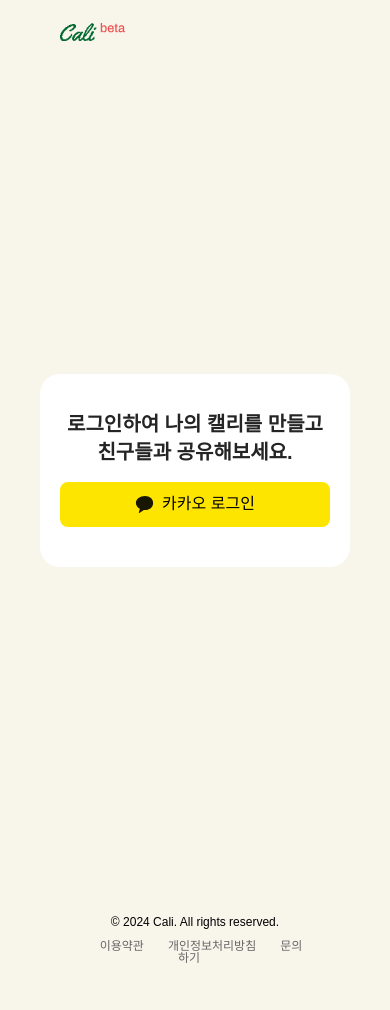
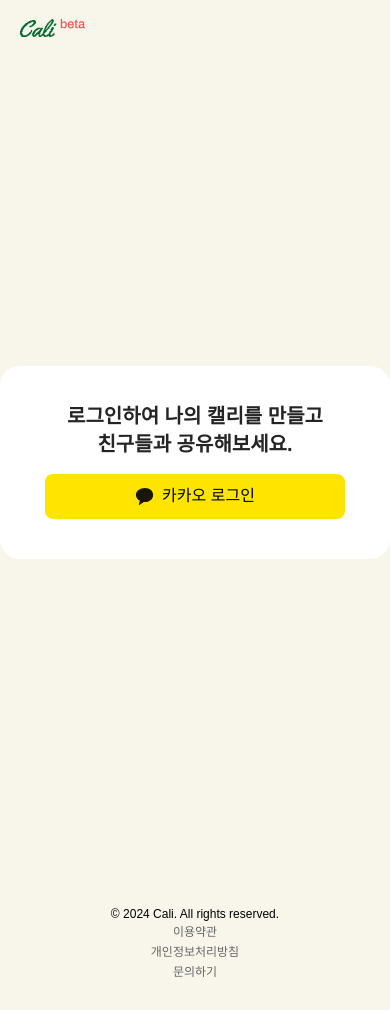
Before and after one commit to team-myadvent/cali-client, a Next.js app: page /login in a window 390 px wide. Built offline with nearby package versions, Linux system fonts and the light colour scheme; no server answers.

Commit message:
feat: implement responsive design adjustments in Layout component for mobile devices

```diff
--- a/src/components/Layout/Layout.tsx
+++ b/src/components/Layout/Layout.tsx
@@ -7,6 +7,8 @@ import LogoutIcon from "../common/icons/LogoutIcon";
 import LoginIcon from "../common/icons/LoginIcon";
 import { colors } from "@/styles/colors";
 import { usePage } from "@/hooks/usePage";
+import { useIsMobile } from "@/hooks/useIsMobile";
+import { media } from "@/styles/breakpoints";
 
 interface LayoutProps {
   children: React.ReactNode;
@@ -15,8 +17,11 @@ interface LayoutProps {
 const Container = styled.div`
   display: flex;
   flex-direction: column;
-  // TODO : mobile 일 경우 8px 20px 적용해야함 isMobile?
   padding: 48px 60px 8px 60px;
+
+  ${media.mobile} {
+    padding: 40px 20px 8px 20px;
+  }
 `;
 
 const Main = styled.main`
@@ -24,6 +29,10 @@ const Main = styled.main`
   display: flex;
   flex-direction: column;
   height: calc(100vh - 48px);
+
+  ${media.mobile} {
+    height: calc(100vh - 40px);
+  }
 `;
 
 const Header = styled.header`
@@ -37,8 +46,12 @@ const Header = styled.header`
   background-color: ${colors.beige};
   align-items: center;
   z-index: 1000;
-  // TODO : mobile 일 경우 8px 20px 적용해야함 isMobile?
   padding: 8px 60px;
+
+  ${media.mobile} {
+    padding: 8px 20px;
+    height: 40px;
+  }
 `;
 
 const ProfileSection = styled.div`
@@ -54,16 +67,32 @@ const FooterContent = styled.div`
   max-width: 1200px;
   margin: 0 auto;
   text-align: center;
+
+  ${media.mobile} {
+    font-size: 12px;
+  }
 `;
 
 const FooterLinks = styled.div`
   margin-top: 1rem;
+
+  ${media.mobile} {
+    margin-top: 0.5rem;
+    display: flex;
+    flex-direction: column;
+    gap: 8px;
+  }
 `;
 
 const FooterLink = styled.a`
   margin: 0 1rem;
   color: #666;
   text-decoration: none;
+
+  ${media.mobile} {
+    margin: 0;
+    font-size: 12px;
+  }
 
   &:hover {
     color: #0070f3;
@@ -74,11 +103,23 @@ const HeaderActions = styled.div`
   display: flex;
   align-items: center;
   gap: 20px;
+
+  ${media.mobile} {
+    gap: 12px;
+  }
+
+  button {
+    ${media.mobile} {
+      font-size: 14px;
+      padding: 8px 16px;
+    }
+  }
 `;
 
 const Layout = ({ children }: LayoutProps) => {
   const { isAuthenticated, logout } = useAuth();
-  const { isLoginPage } = usePage();
+  const { isLoginPage, isOtherUserPage } = usePage();
+  const isMobile = useIsMobile();
   const router = useRouter();
 
   const handleLoginClick = () => {
--- /dev/null
+++ b/src/styles/breakpoints.ts
@@ -0,0 +1,7 @@
+export const breakpoints = {
+  mobile: "768px", // 768px 미만을 모바일로 간주
+};
+
+export const media = {
+  mobile: `@media (max-width: ${breakpoints.mobile})`,
+};
```
